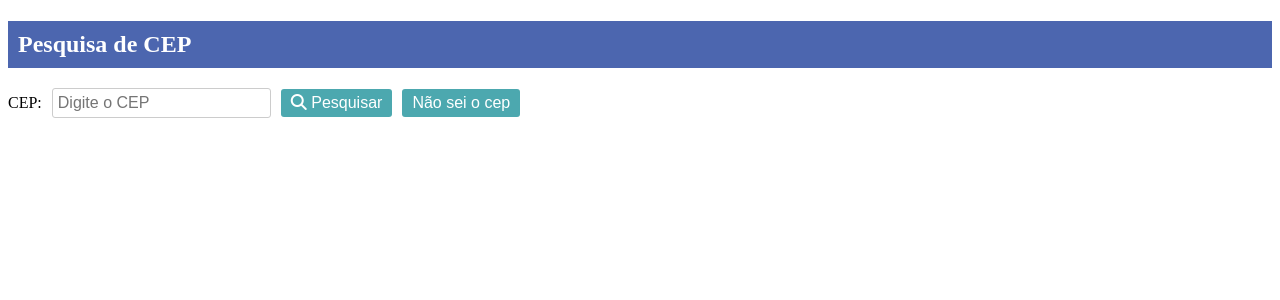
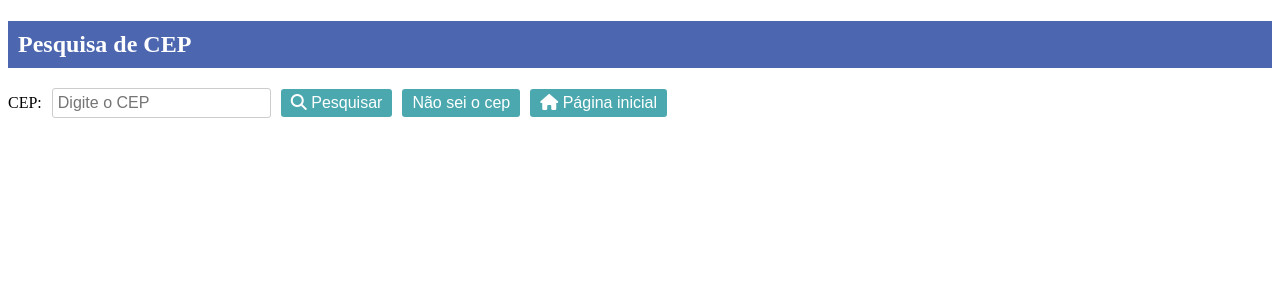
Before and after one commit to tiagocrais/fed-public-api, an Angular app: page /cep in a window 1280 px wide. Shown: the top 300 px of the page. Built offline with nearby package versions, Linux system fonts and the light colour scheme.

Commit message:
Criando botão de acesso a tela de home e implementando router navigate

```diff
--- a/src/app/components/cep-lista/cep-lista.component.html
+++ b/src/app/components/cep-lista/cep-lista.component.html
@@ -17,6 +17,9 @@
       </button>
       <button class="button" (click)="pesquisarPorCep()">
         <i class="fas fa-search"></i> Pesquisar por Cep
+      </button>
+      <button class="button" (click)="irHome()">
+        <i class="fas fa-home"></i> Página inicial
       </button>
     </div>
   </div>
--- a/src/app/components/cep-lista/cep-lista.component.ts
+++ b/src/app/components/cep-lista/cep-lista.component.ts
@@ -90,6 +90,11 @@ export class CepListaComponent implements OnInit {
     this.router.navigate(['/cep']);
   }
 
+  irHome() {
+
+    this,this.router.navigate(['']);
+  }
+
   aplicarFiltro() {
 
     const filtroLowerCase = this.filtro.toLowerCase();
--- a/src/app/components/cep/cep.component.css
+++ b/src/app/components/cep/cep.component.css
@@ -58,6 +58,10 @@
     margin-left: 10px;
   }
 
+  .button-tertiary {
+    margin-left: 10px;
+  }
+
   .button:hover {
     background-color: #4c66af;
   }
--- a/src/app/components/cep/cep.component.html
+++ b/src/app/components/cep/cep.component.html
@@ -9,6 +9,9 @@
     <i class="fas fa-search"></i> Pesquisar
   </button>
   <button (click)="naoSeiCep()" class="button button-secondary">Não sei o cep</button>
+  <button (click)="irHome()" class="button button-tertiary">
+    <i class="fas fa-home"></i> Página inicial
+  </button>
 
 </div>
 
--- a/src/app/components/cep/cep.component.ts
+++ b/src/app/components/cep/cep.component.ts
@@ -52,4 +52,9 @@ export class CepComponent implements OnInit{
 
     this.router.navigate(['/lista']);
   }
+
+  irHome() {
+
+    this,this.router.navigate(['']);
+  }
 }
```
